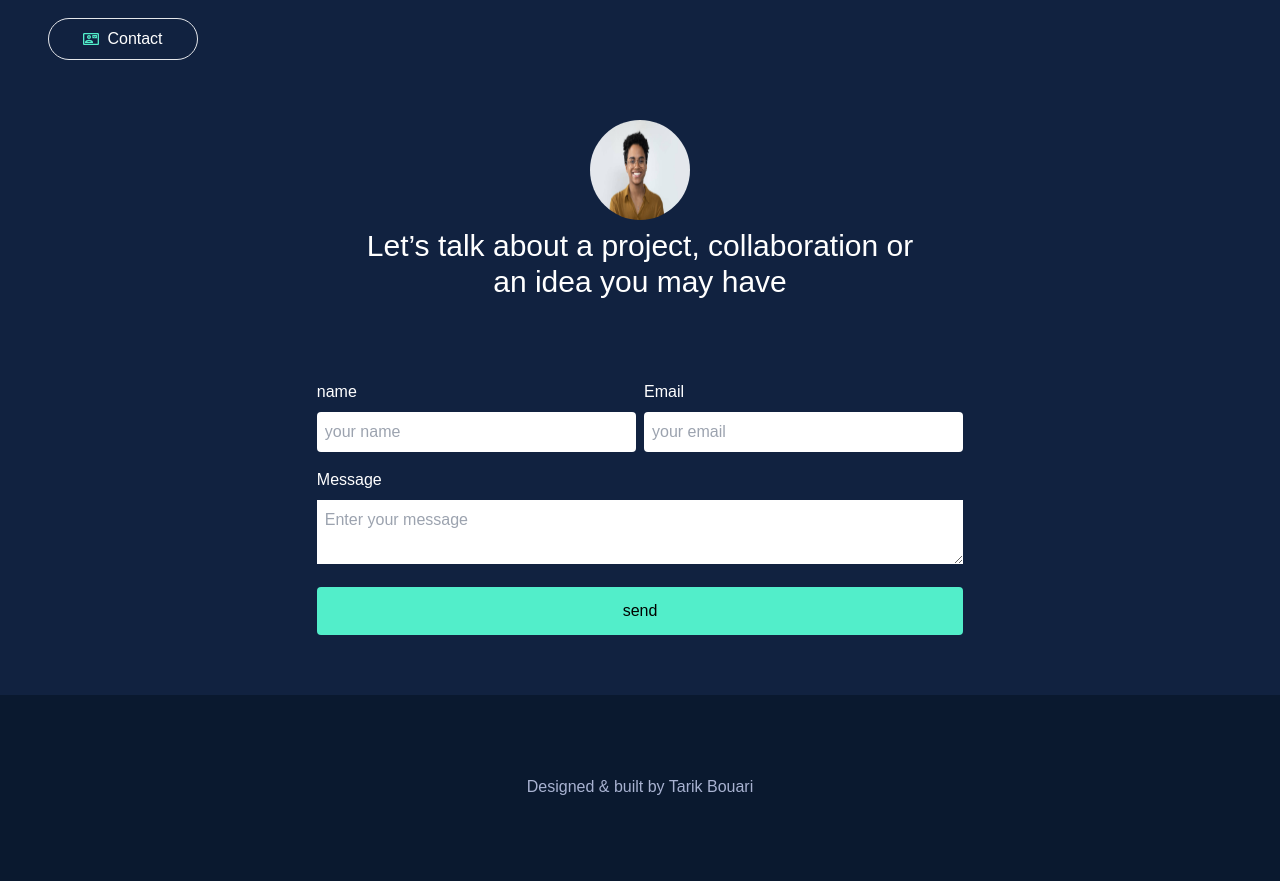
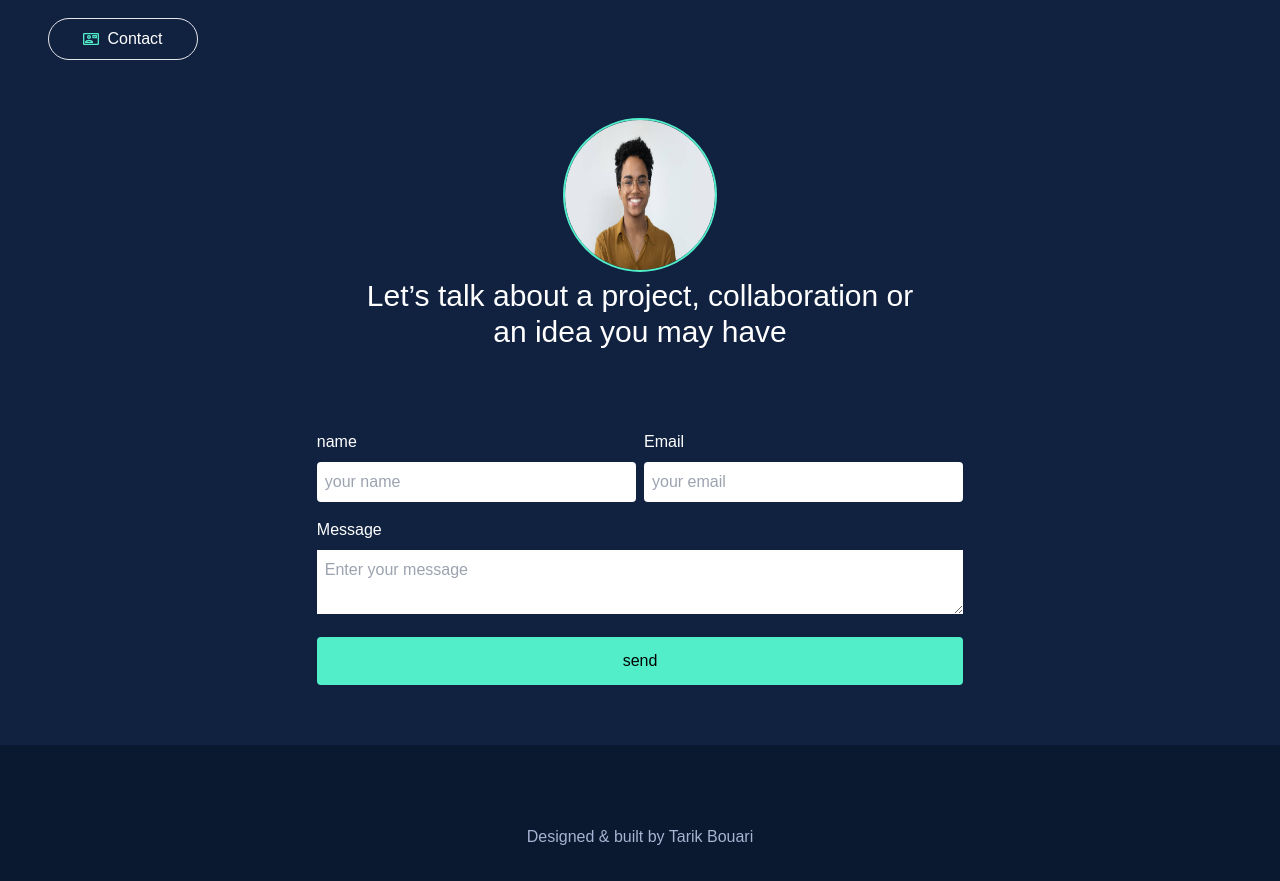
Before and after one commit to tarikbouari/Portfolio, a React (Create React App) app: page / in a window 1280 px wide. Shown: the part 4760-5641 px from the top of the page. Before the commit the page ends 5591 px from the top, so only its background shows below. Built offline with nearby package versions, Linux system fonts and the light colour scheme.

Commit message:
Style profile pic

```diff
--- a/src/components/Contact.js
+++ b/src/components/Contact.js
@@ -29,7 +29,7 @@ const Contact = () => {
         </div>
         <div className=" flex flex-col  gap-4 py-7 ">
           <div className="flex flex-col justify-center items-center gap-2 px-8 py-8 ">
-            <img src={profile} alt="profile" className="w-[100px] h-[100px] rounded-full" />
+            <img src={profile} alt="profile" className="w-[150px] h-[150px] outline outline-2 outline-[#52eeca] rounded-full" />
             <h4 className="text-2xl xl:text-3xl md:w-[50%] text-center"> Let’s talk about a project, collaboration or an idea you may have</h4>
           </div>
           <form className="py-8 flex flex-col gap-4 md:w-[60%] mx-auto xl:px-8" ref={form} onSubmit={sendEmail}>
```
